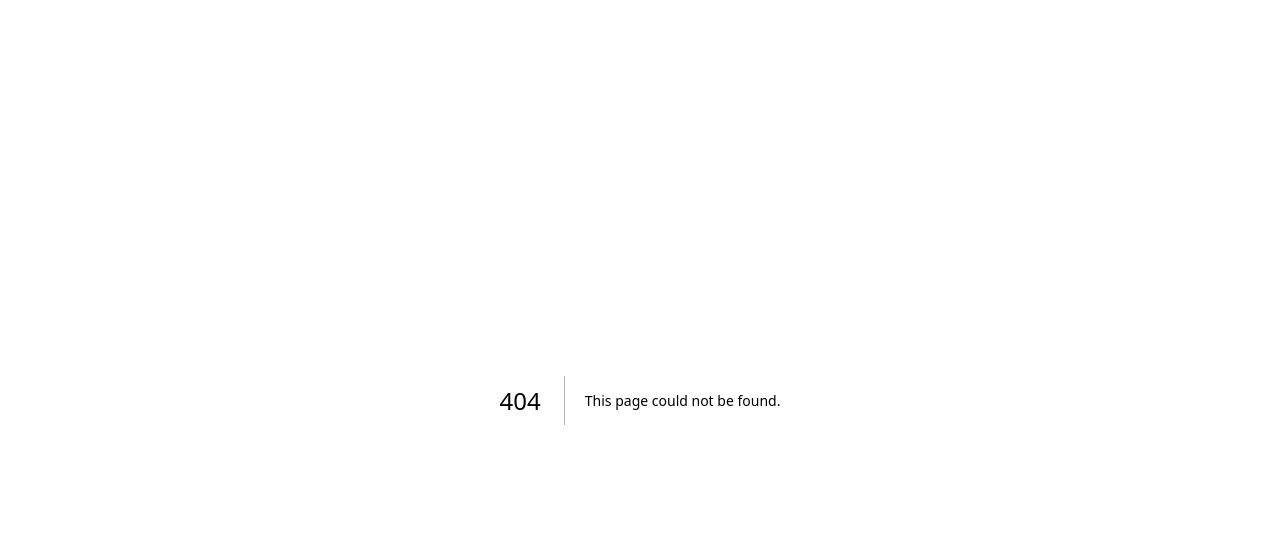
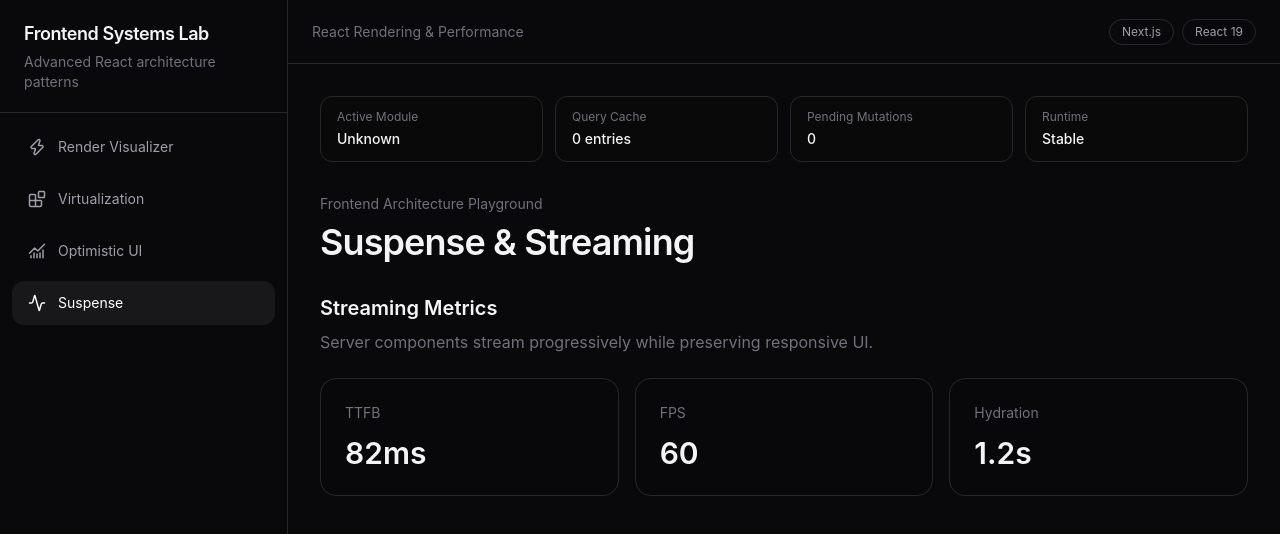
Before and after one commit to maxiprys/frontend-systems-lab, a Next.js app: page /suspense-demo in a window 1280 px wide. Before the commit this address had no page. Shown: the top 534 px of the page. Built offline with nearby package versions, Linux system fonts and the light colour scheme.

Commit message:
feat: add suspense and streaming demo

```diff
--- /dev/null
+++ b/app/(playground)/suspense-demo/page.tsx
@@ -0,0 +1,19 @@
+import { SuspenseDemo } from '@/features/suspense-demo/suspense-demo'
+
+export default function SuspenseDemoPage() {
+  return (
+    <>
+      <div>
+        <p className="mb-2 text-sm text-zinc-500">
+          Frontend Architecture Playground
+        </p>
+
+        <h1 className="text-4xl font-semibold tracking-tight">
+          Suspense & Streaming
+        </h1>
+      </div>
+
+      <SuspenseDemo />
+    </>
+  )
+}
--- a/components/layout/sidebar.tsx
+++ b/components/layout/sidebar.tsx
@@ -3,7 +3,7 @@
 import Link from 'next/link'
 import { usePathname } from 'next/navigation'
 
-import { Blocks, ChartNoAxesCombined, Zap } from 'lucide-react'
+import { Activity, Blocks, ChartNoAxesCombined, Zap } from 'lucide-react'
 import { cn } from '@/lib/utils'
 
 const items = [
@@ -21,6 +21,11 @@ const items = [
     label: 'Optimistic UI',
     href: '/optimistic-ui',
     icon: ChartNoAxesCombined,
+  },
+  {
+    label: 'Suspense',
+    href: '/suspense-demo',
+    icon: Activity,
   },
 ]
 
--- /dev/null
+++ b/features/suspense-demo/components/delayed-metrics.tsx
@@ -0,0 +1,36 @@
+import { Card } from '@/components/ui/card'
+
+async function getMetrics() {
+  await new Promise((resolve) => setTimeout(resolve, 2500))
+
+  return [
+    {
+      label: 'TTFB',
+      value: '82ms',
+    },
+    {
+      label: 'FPS',
+      value: '60',
+    },
+    {
+      label: 'Hydration',
+      value: '1.2s',
+    },
+  ]
+}
+
+export async function DelayedMetrics() {
+  const metrics = await getMetrics()
+
+  return (
+    <div className="grid gap-4 md:grid-cols-3">
+      {metrics.map((metric) => (
+        <Card key={metric.label}>
+          <p className="text-sm text-zinc-500">{metric.label}</p>
+
+          <p className="mt-3 text-3xl font-semibold">{metric.value}</p>
+        </Card>
+      ))}
+    </div>
+  )
+}
--- /dev/null
+++ b/features/suspense-demo/components/metrics-skeleton.tsx
@@ -0,0 +1,16 @@
+import { Card } from '@/components/ui/card'
+import { Skeleton } from '@/components/ui/skeleton'
+
+export function MetricsSkeleton() {
+  return (
+    <div className="grid gap-4 md:grid-cols-3">
+      {Array.from({ length: 3 }).map((_, index) => (
+        <Card key={index} className="space-y-4">
+          <Skeleton className="h-4 w-24" />
+
+          <Skeleton className="h-8 w-20" />
+        </Card>
+      ))}
+    </div>
+  )
+}
--- /dev/null
+++ b/features/suspense-demo/suspense-demo.tsx
@@ -0,0 +1,22 @@
+import { Suspense } from 'react'
+
+import { DelayedMetrics } from './components/delayed-metrics'
+import { MetricsSkeleton } from './components/metrics-skeleton'
+
+export function SuspenseDemo() {
+  return (
+    <div className="flex flex-col gap-6">
+      <div>
+        <h2 className="text-xl font-semibold">Streaming Metrics</h2>
+
+        <p className="mt-2 text-zinc-500">
+          Server components stream progressively while preserving responsive UI.
+        </p>
+      </div>
+
+      <Suspense fallback={<MetricsSkeleton />}>
+        <DelayedMetrics />
+      </Suspense>
+    </div>
+  )
+}
```
